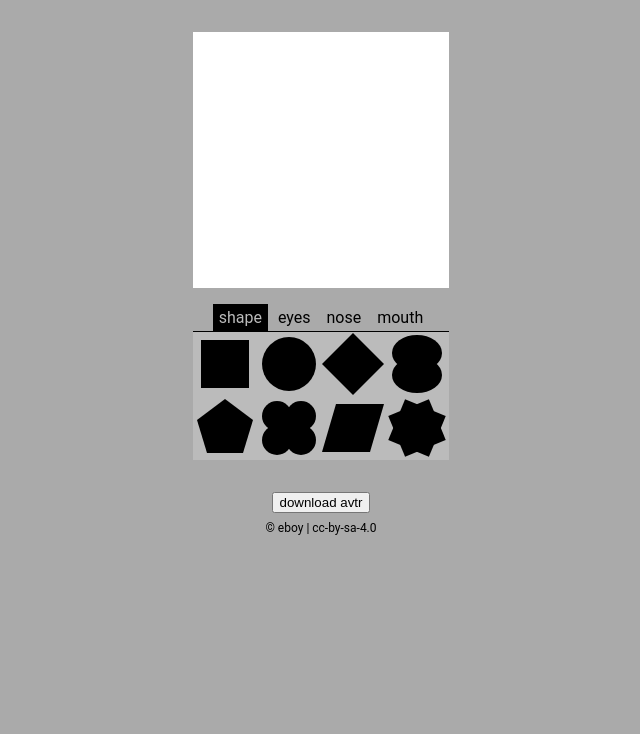
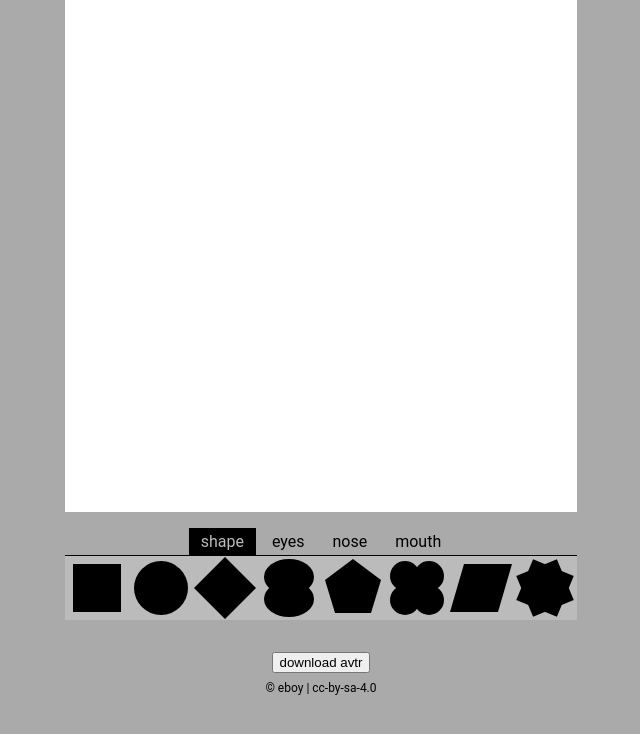
Before and after one commit to c6y/avtr, a plain HTML site: page index.html in a window 1280 px wide. Shown: the whole page, without its empty margins (319-959 px from the left). Drawn offline with Linux system fonts and the light colour scheme.

Commit message:
increased to 1024 avatar size

```diff
--- a/index.html
+++ b/index.html
@@ -9,22 +9,22 @@
   <script src="script.js"></script>
   <meta name="apple-mobile-web-app-status-bar-style" content="black" />
   <meta name="apple-mobile-web-app-capable" content="yes" />
-  <meta name="viewport" content="width=device-width, initial-scale=1.0, maximum-scale=1.0, user-scalable=0" />
+  <meta name="viewport" content="width=device-width, initial-scale=1.0, minimum-scale=0.5, maximum-scale=1.0, user-scalable=1" />
 </head>
 <body>
 
   <div id="viewport">
-    <canvas id="backCanvas" width="512" height="512">
+    <canvas id="backCanvas" width="1024" height="1024">
     </canvas>
-    <canvas id="headCanvas" width="512" height="512">
+    <canvas id="headCanvas" width="1024" height="1024">
     </canvas>
-    <canvas id="eyesCanvas" width="512" height="512">
+    <canvas id="eyesCanvas" width="1024" height="1024">
     </canvas>
-    <canvas id="mouthCanvas" width="512" height="512">
+    <canvas id="mouthCanvas" width="1024" height="1024">
     </canvas>
-    <canvas id="noseCanvas" width="512" height="512">
+    <canvas id="noseCanvas" width="1024" height="1024">
     </canvas>
-    <canvas id="mergedCanvas" width="512" height="512">
+    <canvas id="mergedCanvas" width="1024" height="1024">
     </canvas>
   </div>
 
@@ -174,7 +174,7 @@
   </div>
 
   <div class="copyright">
-    &copy; eboy | cc-by-sa-4.0
+    <div>&copy; eboy | cc-by-sa-4.0</div>
   </div>
 </body>
 </html>
--- a/script.js
+++ b/script.js
@@ -1,7 +1,7 @@
 /* eslint-disable no-unused-vars*/
 
-const avatarW = 512; // avatar width
-const avatarH = 512; // avatar height
+const avatarW = 1024; // avatar width
+const avatarH = 1024; // avatar height
 
 let isEyes = null;
 let isNose = null;
--- a/style.css
+++ b/style.css
@@ -1,7 +1,7 @@
 body {
   background-color: #aaa;
   text-align: center;
-  margin: 32px;
+  margin: 0px;
   font-family: "Roboto";
   font-size: 16px;
 }
@@ -14,8 +14,8 @@ body {
   padding: 0;
   margin: 0 0 16px 0;
   position: relative;
-  width: 256px;
-  height: 256px;
+  width: 512px;
+  height: 512px;
 }
 
 #backCanvas, #headCanvas, #eyesCanvas, #mouthCanvas, #noseCanvas {
@@ -47,19 +47,19 @@ body {
 }
 
 #mergedCanvas {
-  width: 256px;
-  height: 256px;
+  width: 512px;
+  height: 512px;
 }
 
 #tabs {
   border-bottom: 1px solid black;
-  width: 256px;
+  width: 512px;
   margin: auto;
   padding: 4px 0px 4px 0px;
 }
 
 .tabOn, .tabOff {
-  padding: 4px 6px 4px 6px;
+  padding: 4px 12px 4px 12px;
 }
 
 .tabOn {
@@ -76,7 +76,7 @@ body {
 
 #library {
   z-index: 100;
-  width: 256px;
+  width: 512px;
   margin: auto;
   display: flex;
   flex-direction: column;
@@ -121,12 +121,14 @@ button {
 }
 
 #download-box {
-  display: block;
+  width: 512px;
+  margin: auto;
   margin-top: 32px;
   margin-bottom: 8px;
 }
 
 .copyright {
-  /* color: #d9d9d9; */
   font-size: 0.75em;
+  width: 512px;
+  margin: auto;
 }
```
